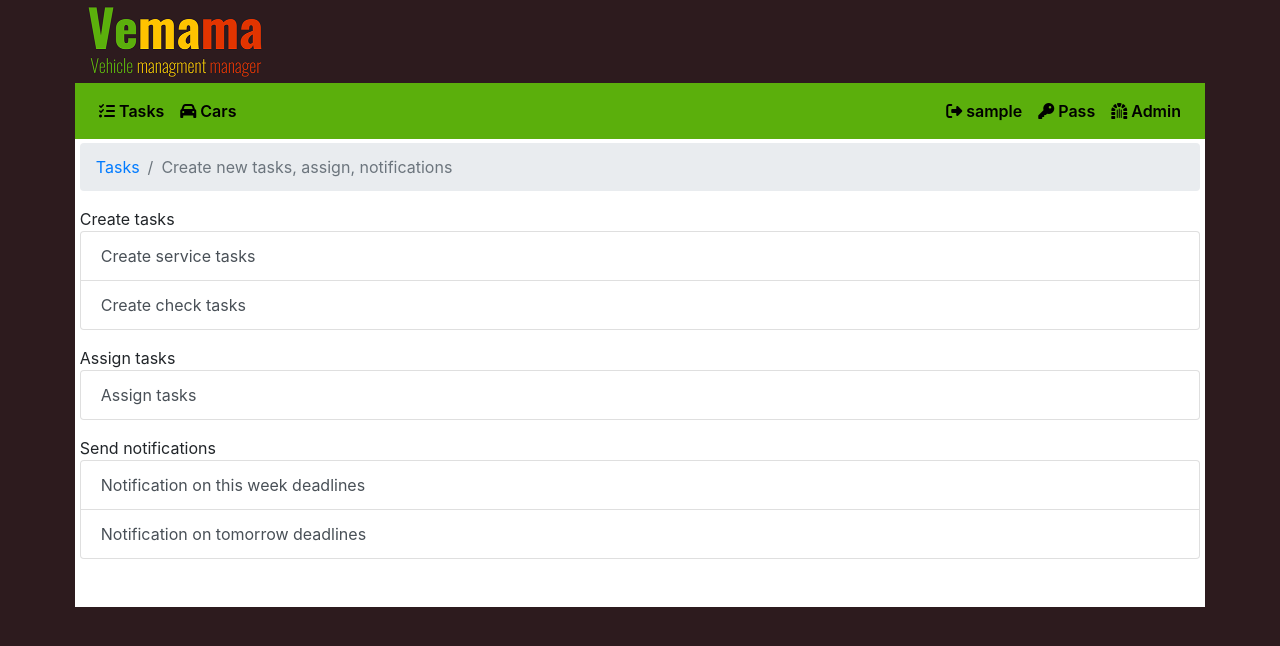
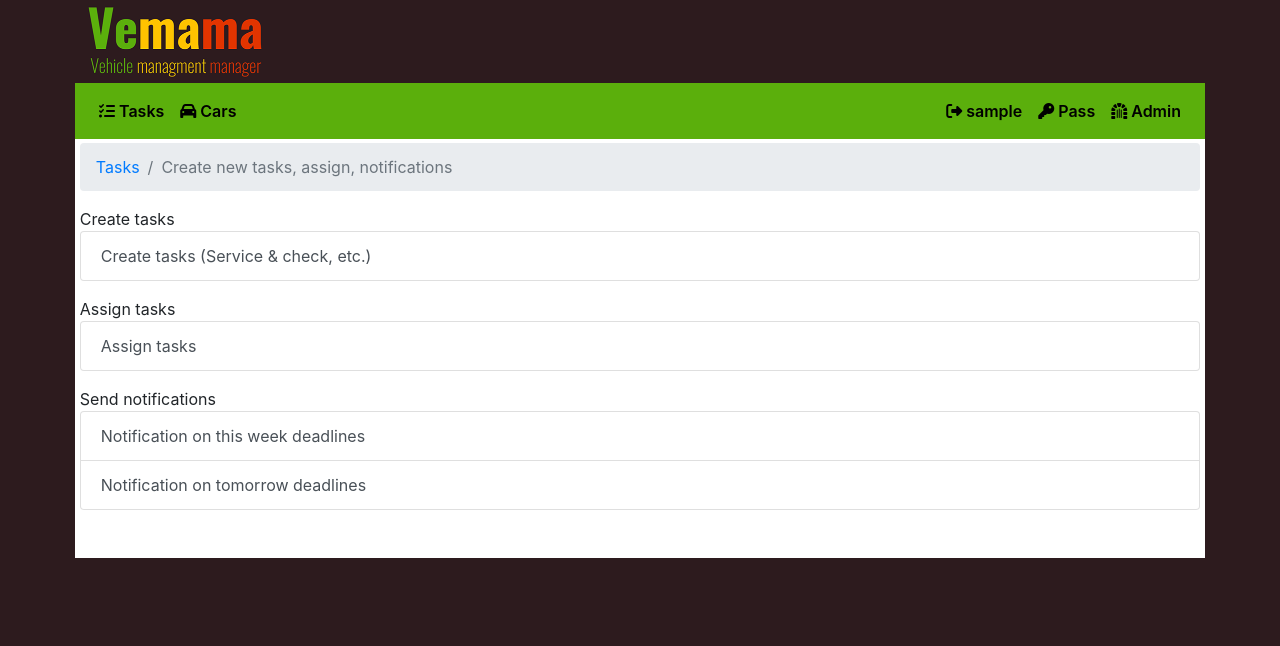
Before and after one commit to Fasther/Vemama, a Django app: page /tasks/create in a window 1280 px wide. Shown: the top 646 px of the page. Run offline with Django 3.2, Linux system fonts and the light colour scheme; the visitor is signed in with stand-in values (Sample User, id 1); some libraries are stand-ins or nearby versions.

Commit message:
Change in automatic tasks creation

```diff
--- a/vemama/tasks/templates/tasks/create_tasks.html
+++ b/vemama/tasks/templates/tasks/create_tasks.html
@@ -18,8 +18,8 @@
     <div class="tasks-list">
         <p>Create tasks</p>
         <div class="list-group">
-    <a class="list-group-item list-group-item-action" href="{% url 'tasks:create_service_tasks' %}"> Create service tasks </a>
-    <a class="list-group-item list-group-item-action" href="{% url 'tasks:create_check_tasks' %}"> Create check tasks </a>
+            <a class="list-group-item list-group-item-action" href="{% url 'tasks:create_tasks' %}">
+                Create tasks (Service & check, etc.)</a>
         </div>
 
         <p>Assign tasks</p>
@@ -29,7 +29,8 @@
 
         <p>Send notifications</p>
         <div class="list-group">
-        <a class="list-group-item list-group-item-action" href="{% url 'tasks:send_weekly_notify' %}"> Notification on
+            <a class="list-group-item list-group-item-action" href="{% url 'tasks:send_weekly_notify' %}"> Notification
+                on
             this week deadlines </a>
         <a class="list-group-item list-group-item-action" href="{% url 'tasks:send_daily_notify' %}"> Notification on
             tomorrow deadlines </a>
--- a/vemama/tasks/templates/tasks/tasks_index.html
+++ b/vemama/tasks/templates/tasks/tasks_index.html
@@ -23,7 +23,8 @@
         </div>
         <p>Automation stuff</p>
         <div class="list-group">
-        <a class="list-group-item list-group-item-action" href="{% url 'tasks:create_tasks' %}"> Create new tasks,
+            <a class="list-group-item list-group-item-action" href="{% url 'tasks:create_tasks_index' %}"> Create new
+                tasks,
                 assign, notifications </a>
         </div>
     {% endif %}
--- a/vemama/tasks/urls.py
+++ b/vemama/tasks/urls.py
@@ -13,9 +13,8 @@ urlpatterns = [
     path("<str:last>/<int:pk>", views.TaskDetail.as_view(), name="task_detail"),
     path("<str:last>/<int:pk>/edit", views.EditTask.as_view(), name="task_edit"),
     path("<str:last>/<int:pk>/do", views.DoTask.as_view(), name="do_task"),
-    path("create", views.CreateTasks.as_view(), name="create_tasks"),
-    path("create/service", views.create_service_tasks_view, name="create_service_tasks"),
-    path("create/check", views.create_check_tasks_view, name="create_check_tasks"),
+    path("create", views.CreateTasksIndex.as_view(), name="create_tasks_index"),
+    path("create/run", views.CreateTasks.as_view(), name="create_tasks"),
     path("create/notify-daily", views.send_daily_notification_view, name="send_daily_notify"),
     path("create/notify-weekly", views.send_weekly_notification_view, name="send_weekly_notify"),
     path("create/assign", views.assign_tasks_view, name="assign_tasks"),
--- a/vemama/tasks/views.py
+++ b/vemama/tasks/views.py
@@ -1,4 +1,5 @@
 from django.http import HttpResponseRedirect
+from django.views import View
 from django.views.generic import ListView, DetailView, UpdateView, TemplateView
 from django.utils.formats import date_format
 from cars.forms import CarTaskForm
@@ -10,7 +11,7 @@ from django.shortcuts import get_object_or_404, redirect
 from django.urls import reverse
 from django.utils import timezone
 from datetime import timedelta
-from tasks import create_tasks, notifications, assign_tasks
+from tasks import notifications, assign_tasks
 
 
 class TasksIndexView(LoginRequiredMixin, TemplateView):
@@ -113,7 +114,7 @@ class EditTask(LoginRequiredMixin, UpdateView):
         return reverse("tasks:task_detail", kwargs={"last": last, "pk": pk})
 
 
-class CreateTasks(LoginRequiredMixin, TemplateView):
+class CreateTasksIndex(LoginRequiredMixin, TemplateView):
     template_name = "tasks/create_tasks.html"
 
     def get_context_data(self, **kwargs):
@@ -123,6 +124,10 @@ class CreateTasks(LoginRequiredMixin, TemplateView):
         except KeyError:
             pass
         return context
+
+
+class CreateTasks(View):
+    pass
 
 
 class DoTask(LoginRequiredMixin, TemplateView):
@@ -252,31 +257,31 @@ class DoTask(LoginRequiredMixin, TemplateView):
 # TODO do daily and weekly task view?
 # TODO log this?
 
-def create_service_tasks_view(request):
-    msg = create_tasks.create_service_tasks()
-    request.session['msg'] = "I have created {} new service tasks".format(msg)
-    return redirect("tasks:create_tasks")
-
-
-def create_check_tasks_view(request):
-    msg = create_tasks.create_check_tasks()
-    request.session['msg'] = "I have created {} new check tasks".format(msg)
-    return redirect("tasks:create_tasks")
+# def create_service_tasks_view(request):
+#     msg = create_tasks.create_service_tasks()
+#     request.session['msg'] = "I have created {} new service tasks".format(msg)
+#     return redirect("tasks:create_tasks")
+#
+#
+# def create_check_tasks_view(request):
+#     msg = create_tasks.create_check_tasks()
+#     request.session['msg'] = "I have created {} new check tasks".format(msg)
+#     return redirect("tasks:create_tasks")
 
 
 def send_daily_notification_view(request):
     msg = notifications.summary_notification("Tasks due tomorrow", 1)
     request.session['msg'] = "I have sent {} email(s) about tasks due tomorrow".format(msg)
-    return redirect("tasks:create_tasks")
+    return redirect("tasks:create_tasks_index")
 
 
 def send_weekly_notification_view(request):
     msg = notifications.summary_notification("Tasks due this week", 7)
     request.session['msg'] = "I have sent {} email(s) about tasks due in this week".format(msg)
-    return redirect("tasks:create_tasks")
+    return redirect("tasks:create_tasks_index")
 
 
 def assign_tasks_view(request):
     msg = assign_tasks.assign_check_inspection_tasks()
     request.session['msg'] = "I have assigned {} tasks".format(msg)
-    return redirect("tasks:create_tasks")
+    return redirect("tasks:create_tasks_index")
```
Lines whose indentation alone changed are shown as unchanged.
